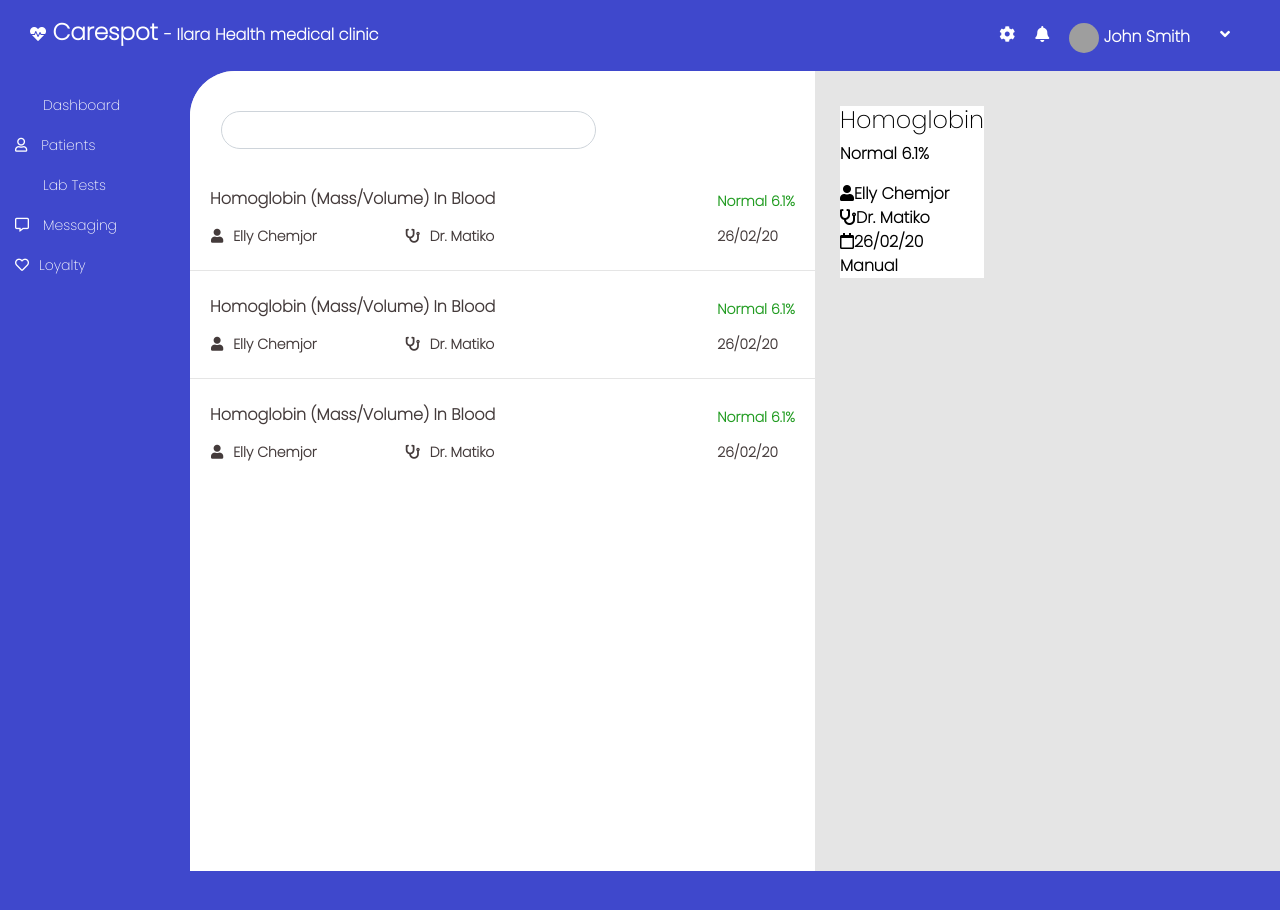
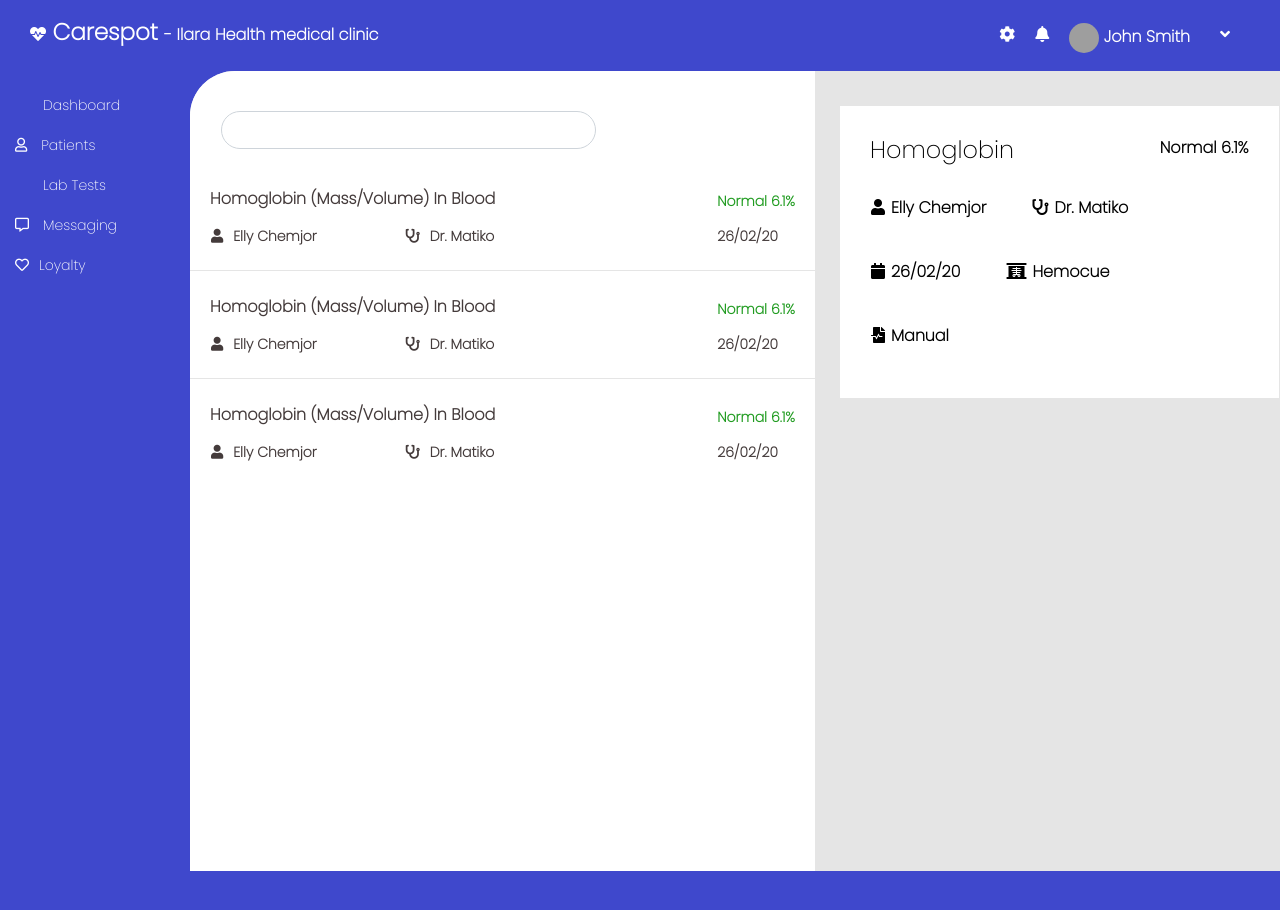
Before and after one commit to Ennyola/carespot, a React (Create React App) app: page /lab in a window 1280 px wide. Shown: the top 910 px of the page. Built offline with nearby package versions, Linux system fonts and the light colour scheme; grey boxes are pictures that could not be loaded.

Commit message:
ResultDetails component styled

```diff
--- a/src/components/ResultDetails.js
+++ b/src/components/ResultDetails.js
@@ -4,11 +4,11 @@ class ResultDetails extends Component{
     render(){
         return(
             <div className = "result-details">
-                <div>
+                <div className = "details-header">
                     <h4>Homoglobin</h4>
                     <p>Normal 6.1%</p>
                 </div>
-                <div>
+                <div className = "details-body">
                     <div>
                         <i className="fas fa-user"></i>
                         Elly Chemjor
@@ -18,15 +18,18 @@ class ResultDetails extends Component{
                         Dr. Matiko
                     </div>
                     <div>
-                        <i class="far fa-calendar"></i>
+                        <i class="fas fa-calendar"></i>
                         26/02/20
                     </div>
                     <div>
+                        <i class="fas fa-x-ray"></i>
+                        Hemocue
+                    </div>
+                    <div>
+                        <i class="fas fa-file-medical-alt"></i>
                         Manual
                     </div>
-                    <div>
 
-                    </div>
 
                 </div>
             </div>
--- a/src/public/css/body.css
+++ b/src/public/css/body.css
@@ -86,4 +86,31 @@
 
 .result-details {
     background-color: white;
+    padding: 30px;
+    width: 68%;
 }
+
+.details-header {
+    display: flex;
+    justify-content: space-between
+}
+
+.details-body {
+    display: flex;
+    flex-wrap: wrap;
+    position: relative;
+    right: 25px;
+}
+
+.details-body>div {
+    margin: 20px;
+}
+
+.details-body>div:hover {
+    color: rgb(10, 148, 194);
+    cursor: pointer;
+}
+
+.details-body .fas {
+    margin: 0px 6px;
+}
```
